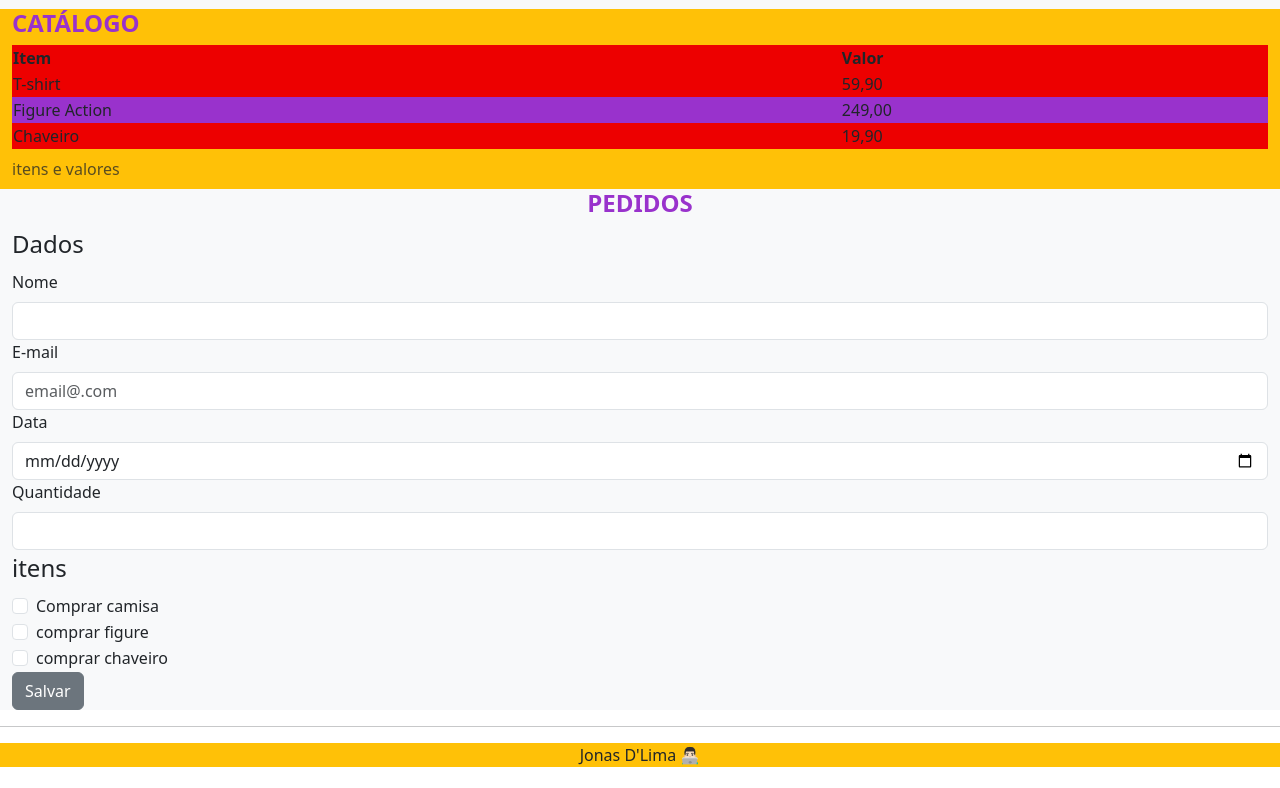
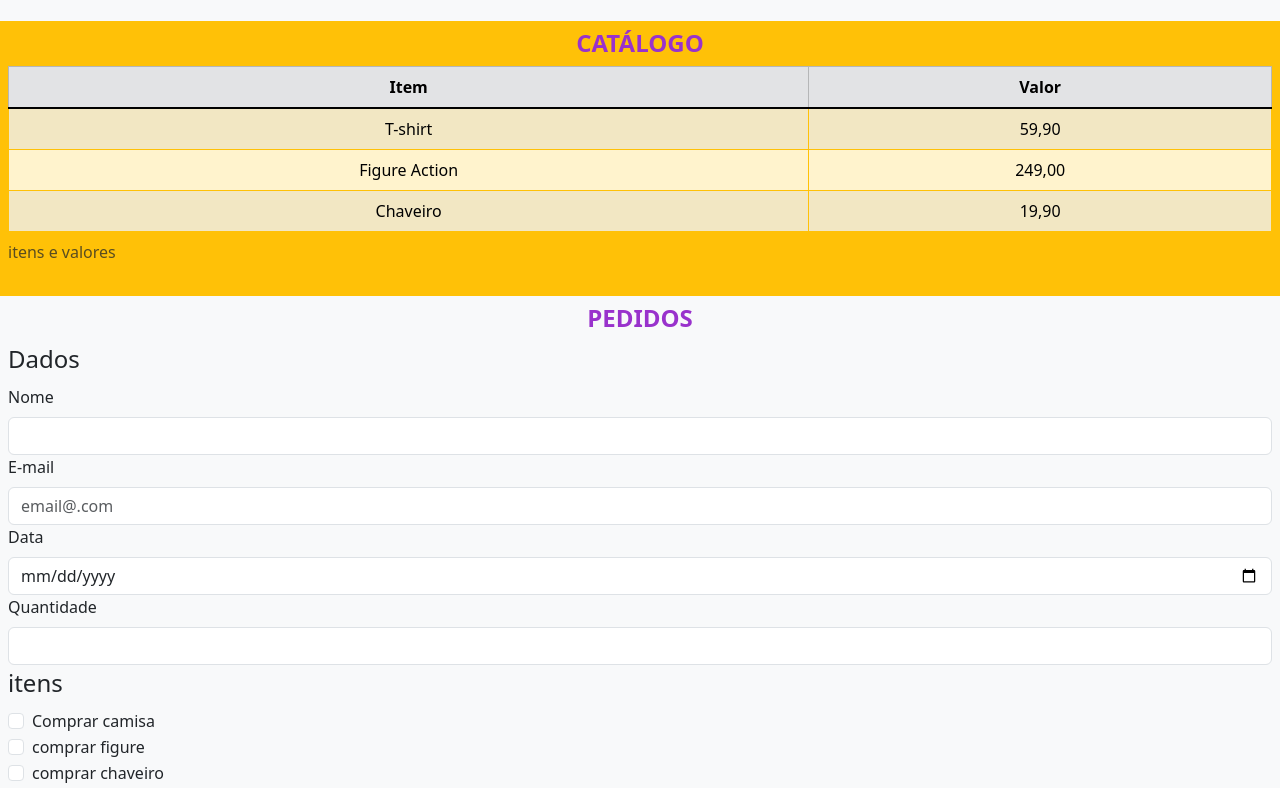
Before and after one commit to Jon-nas/simple-site, a plain HTML site: page index.html in a window 1280 px wide. Shown: the part 677-1465 px from the top of the page. Drawn offline with nearby package versions, Linux system fonts and the light colour scheme.

Commit message:
estilizando tabela

```diff
--- a/index.html
+++ b/index.html
@@ -54,7 +54,7 @@
         </nav>
         <h1>Stardust</h1>
     </header>
-    <section class="containe-fluid bg-light text-center">
+    <section class="containe-fluid bg-light text-center p-2">
         <h2>Sobre nós</h2>
         <p id="msg">Somos uma loja virtual e oferecemos uma ampla variedade de produtos geeks, nerds e criativos.
             Temos uma ampla variedade de acessórios e produtos decorativos para compra, bem como presentes criativos
@@ -81,17 +81,17 @@
             </figure>
         </div>
     </section>
-    <section class="container-fluid bg-warning">
+    <section class="container-fluid bg-warning text-center p-2">
         <h2>Catálogo</h2>
-        <table>
+        <table class="table table-warning table-striped table-hover table-bordered border-warning">
             <caption>itens e valores</caption>
-            <thead>
+            <thead class="table-secondary">
                 <tr>
                     <th>Item</th>
                     <th>Valor</th>
                 </tr>
             </thead>
-            <tbody>
+            <tbody class="table-group-divider">
                 <tr>
                     <td>T-shirt</td>
                     <td>59,90</td>
@@ -107,7 +107,7 @@
             </tbody>
         </table>
     </section>
-    <section class="container-fluid bg-light">
+    <section class="container-fluid bg-light p-2">
         <h2 class="text-center">Pedidos</h2>
         <form action="" method="get">
             <fieldset>
@@ -150,6 +150,7 @@
                     <label class="form-check-label" for="chaveiro">comprar chaveiro</label>
                 </div>
             </fieldset>
+            <br>
 
             <button class="btn btn-secondary">Salvar</button>
         </form>
@@ -159,7 +160,7 @@
         integrity="sha384-ENjdO4Dr2bkBIFxQpeoTz1HIcje39Wm4jDKdf19U8gI4ddQ3GYNS7NTKfAdVQSZe"
         crossorigin="anonymous"></script>
 </body>
-<footer class="container-fluid bg-warning text-center">
+<footer class="container-fluid bg-warning text-center p-2">
     <p>Jonas D'Lima 👨🏻‍💻</p>
 </footer>
 
--- a/main.css
+++ b/main.css
@@ -16,15 +16,3 @@ h2 {
 img{
     width: 90%;
 }
-
-table {
-    width: 100%;
-}
-
-tr:nth-child(even) {
-    background-color: darkorchid;
-}
-
-tr:nth-child(odd) {
-    background-color: #ED0000;
-}
```
